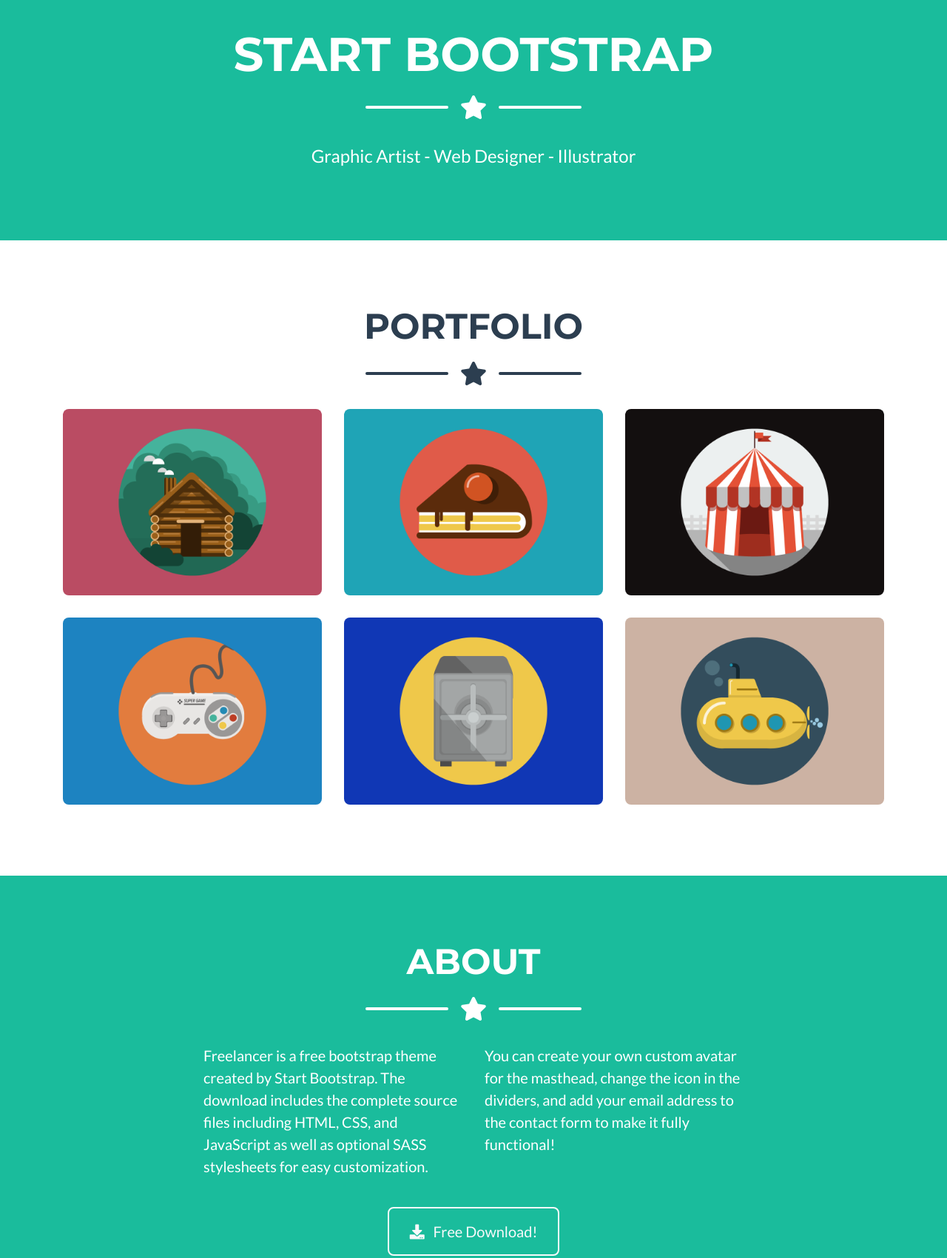
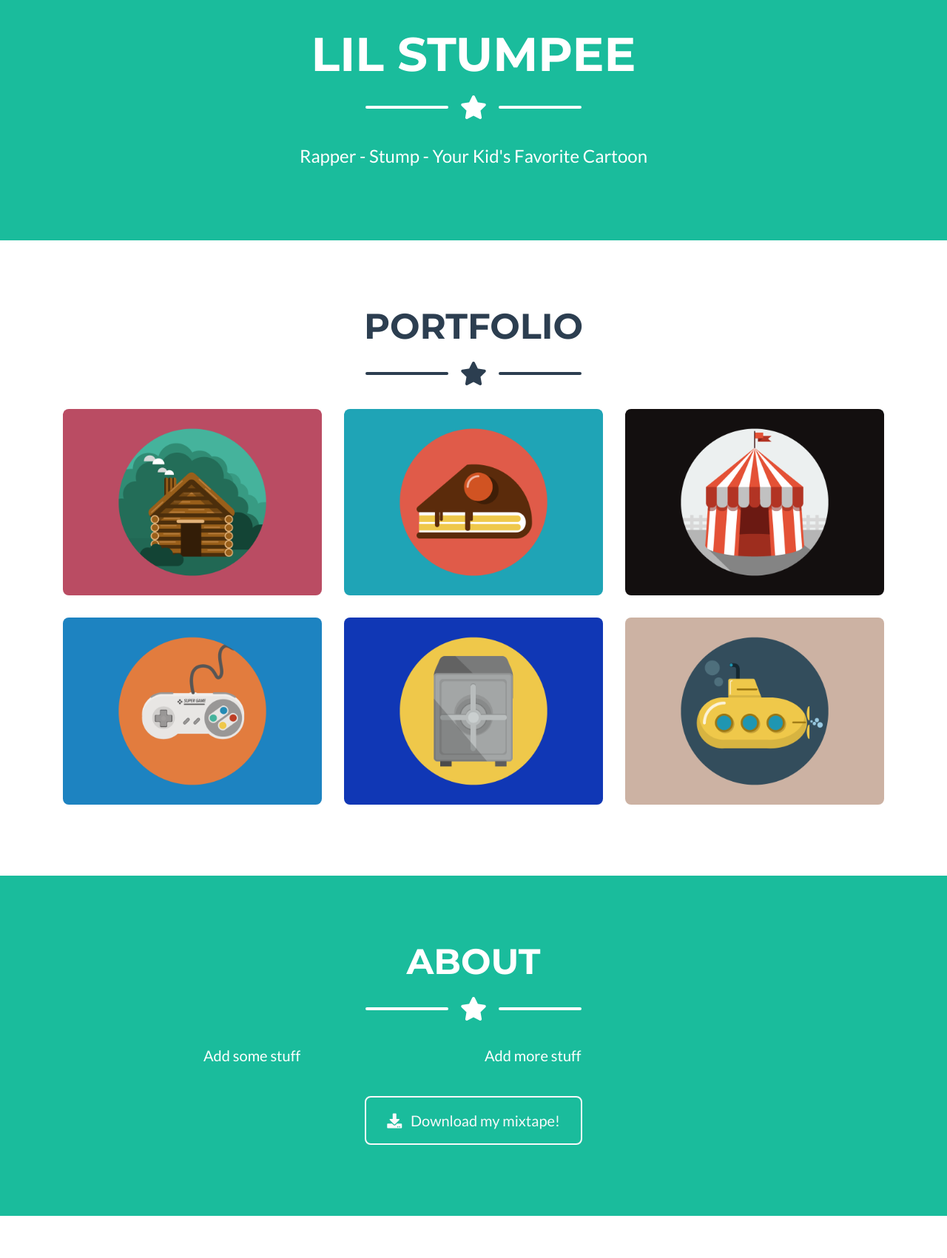
Before and after one commit to lil-stumpee/lil-stumpee.github.io, a website with bundled scripts: page index.html in a window 1280 px wide. Shown: the part 458-2159 px from the top of the page at 74% size. Built offline with nearby package versions, Linux system fonts and the light colour scheme.

Commit message:
Updated changes

```diff
--- a/index.html
+++ b/index.html
@@ -8,7 +8,7 @@
   <meta name="description" content="">
   <meta name="author" content="">
 
-  <title>Freelancer - Start Bootstrap Theme</title>
+  <title>Lil Stumpee</title>
 
   <!-- Custom fonts for this theme -->
   <link href="vendor/fontawesome-free/css/all.min.css" rel="stylesheet" type="text/css">
@@ -25,7 +25,7 @@
   <!-- Navigation -->
   <nav class="navbar navbar-expand-lg bg-secondary text-uppercase fixed-top" id="mainNav">
     <div class="container">
-      <a class="navbar-brand js-scroll-trigger" href="#page-top">Start Bootstrap</a>
+      <a class="navbar-brand js-scroll-trigger" href="#page-top">Lil Stumpee</a>
       <button class="navbar-toggler navbar-toggler-right text-uppercase font-weight-bold bg-primary text-white rounded" type="button" data-toggle="collapse" data-target="#navbarResponsive" aria-controls="navbarResponsive" aria-expanded="false" aria-label="Toggle navigation">
         Menu
         <i class="fas fa-bars"></i>
@@ -54,7 +54,7 @@
       <img class="masthead-avatar mb-5" src="img/avataaars.svg" alt="">
 
       <!-- Masthead Heading -->
-      <h1 class="masthead-heading text-uppercase mb-0">Start Bootstrap</h1>
+      <h1 class="masthead-heading text-uppercase mb-0">Lil Stumpee</h1>
 
       <!-- Icon Divider -->
       <div class="divider-custom divider-light">
@@ -66,7 +66,7 @@
       </div>
 
       <!-- Masthead Subheading -->
-      <p class="masthead-subheading font-weight-light mb-0">Graphic Artist - Web Designer - Illustrator</p>
+      <p class="masthead-subheading font-weight-light mb-0">Rapper - Stump - Your Kid's Favorite Cartoon</p>
 
     </div>
   </header>
@@ -187,10 +187,14 @@
       <!-- About Section Content -->
       <div class="row">
         <div class="col-lg-4 ml-auto">
-          <p class="lead">Freelancer is a free bootstrap theme created by Start Bootstrap. The download includes the complete source files including HTML, CSS, and JavaScript as well as optional SASS stylesheets for easy customization.</p>
+          <p class="lead">
+            Add some stuff
+          </p>
         </div>
         <div class="col-lg-4 mr-auto">
-          <p class="lead">You can create your own custom avatar for the masthead, change the icon in the dividers, and add your email address to the contact form to make it fully functional!</p>
+          <p class="lead">
+            Add more stuff
+          </p>
         </div>
       </div>
 
@@ -198,7 +202,7 @@
       <div class="text-center mt-4">
         <a class="btn btn-xl btn-outline-light" href="https://startbootstrap.com/themes/freelancer/">
           <i class="fas fa-download mr-2"></i>
-          Free Download!
+          Download my mixtape!
         </a>
       </div>
 
@@ -297,9 +301,8 @@
 
         <!-- Footer About Text -->
         <div class="col-lg-4">
-          <h4 class="text-uppercase mb-4">About Freelancer</h4>
-          <p class="lead mb-0">Freelance is a free to use, MIT licensed Bootstrap theme created by
-            <a href="http://startbootstrap.com">Start Bootstrap</a>.</p>
+          <h4 class="text-uppercase mb-4">Management Inquires</h4>
+          <p class="lead mb-0">Lil Stumpee manages himself because he's a tree.</p>
         </div>
 
       </div>
@@ -309,7 +312,7 @@
   <!-- Copyright Section -->
   <section class="copyright py-4 text-center text-white">
     <div class="container">
-      <small>Copyright &copy; Your Website 2019</small>
+      <small>Copyright &copy; Lil Stumpee 2020</small>
     </div>
   </section>
 
```
